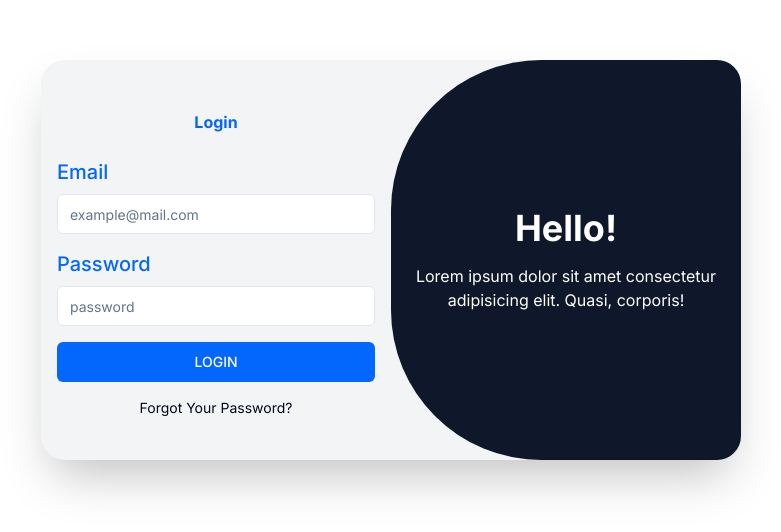
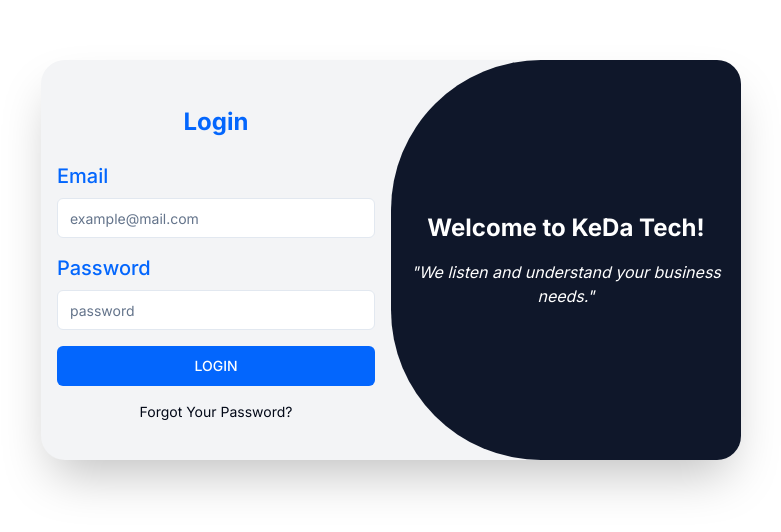
Before and after one commit to egomaragustaf/test2-aoa, a Next.js app: page /login in a window 1280 px wide. Shown: the part 140-672 px from the top of the page, without its empty margins (249-1030 px from the left). Built offline with nearby package versions, Linux system fonts and the light colour scheme.

Commit message:
feat: refine login page

```diff
--- a/src/app/(auth)/login/page.tsx
+++ b/src/app/(auth)/login/page.tsx
@@ -8,7 +8,7 @@
       <div className="w-full md:w-[700px] h-[400px] flex bg-gray-100 shadow-2xl rounded-3xl">
         <section className="form w-full md:w-[350px] h-full p-4">
           <form className="w-full h-full flex flex-col items-center justify-center gap-4">
-            <h2 className="text-center font-bold w-full py-2 text-[#0366fd]">
+            <h2 className="text-center font-bold w-full py-2 text-[#0366fd] text-2xl">
               Login
             </h2>
             <div className="w-full flex flex-col gap-2">
@@ -47,10 +47,11 @@
         </section>
         <section className="hidden md:inline w-[350px] h-full">
           <div className="w-full h-full flex flex-col justify-center items-center gap-4 bg-primary text-white rounded-l-[150px] rounded-r-3xl">
-            <h2 className="text-center text-4xl font-bold">Hello!</h2>
-            <p className="text-center">
-              Lorem ipsum dolor sit amet consectetur adipisicing elit. Quasi,
-              corporis!
+            <h2 className="text-center text-2xl font-bold">
+              Welcome to KeDa Tech!
+            </h2>
+            <p className="text-center lg:col-span-4 italic">
+              &quot;We listen and understand your business needs.&quot;
             </p>
           </div>
         </section>
```
